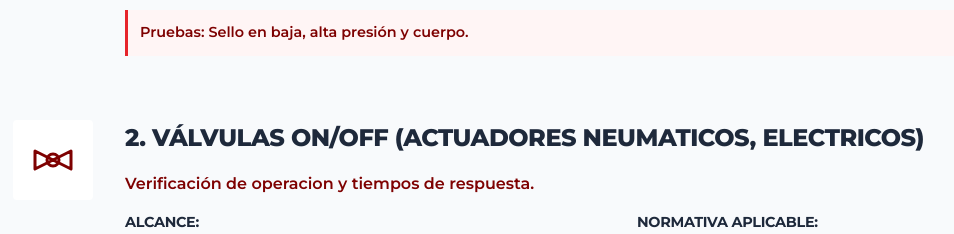
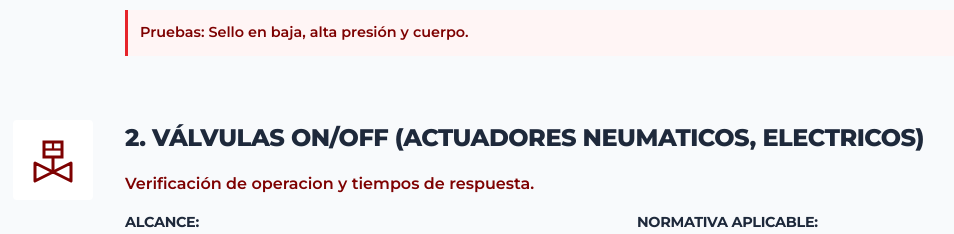
Before and after one commit to Proyectos-Nexatech/valve-quotation, a Next.js app: page / in a window 1280 px wide. Shown: the part 2740-2974 px from the top of the page, without its empty margins (75-1029 px from the left). Built offline with nearby package versions, Linux system fonts and the light colour scheme.

Commit message:
style: add custom ISA on-off valve icon

```diff
--- a/src/components/icons/ISAValveIcons.tsx
+++ b/src/components/icons/ISAValveIcons.tsx
@@ -38,6 +38,18 @@ export const ISAManualValve = (props: IconProps) => (
 export const ISAGeneralValve = (props: IconProps) => (
   <SVGWrapper {...props}>
     <path d="M4 10 L16 16 L4 22 Z M28 10 L16 16 L28 22 Z" stroke={props.color || 'currentColor'} strokeWidth="2" strokeLinejoin="round" />
+  </SVGWrapper>
+);
+
+// On/Off Valve (Bowtie with solenoid/piston actuator)
+export const ISAOnOffValve = (props: IconProps) => (
+  <SVGWrapper {...props}>
+    <path d="M4 18 L16 24 L4 30 Z M28 18 L16 24 L28 30 Z" stroke={props.color || 'currentColor'} strokeWidth="2" strokeLinejoin="round" />
+    <path d="M16 24 V14" stroke={props.color || 'currentColor'} strokeWidth="2" />
+    {/* Rectangular Actuator */}
+    <rect x="10" y="4" width="12" height="10" stroke={props.color || 'currentColor'} strokeWidth="2" />
+    <path d="M10 9 H22" stroke={props.color || 'currentColor'} strokeWidth="1.5" />
+    <path d="M16 4 V9" stroke={props.color || 'currentColor'} strokeWidth="1.5" />
   </SVGWrapper>
 );
 
--- a/src/components/landing/Portfolio.tsx
+++ b/src/components/landing/Portfolio.tsx
@@ -4,6 +4,7 @@ import React from 'react';
 import {
   ISASafetyValve,
   ISAManualValve,
+  ISAOnOffValve,
   ISAPressureVacuumValve,
   ISAControlValve,
   ISABallValve
@@ -72,7 +73,7 @@ export const Portfolio = () => {
           {/* 2. Válvulas On/Off */}
           <div style={{ display: 'grid', gridTemplateColumns: '80px 1fr', gap: '2rem' }}>
             <div style={{ color: 'var(--color-maroon)', backgroundColor: 'white', padding: '1rem', borderRadius: '4px', height: 'fit-content', boxShadow: 'var(--shadow-sm)' }}>
-              <ISABallValve size={48} />
+              <ISAOnOffValve size={48} />
             </div>
             <div>
               <h3 style={{ fontSize: '1.5rem', fontWeight: 800, color: 'var(--color-slate-800)', marginBottom: '1rem', textTransform: 'uppercase' }}>
```
